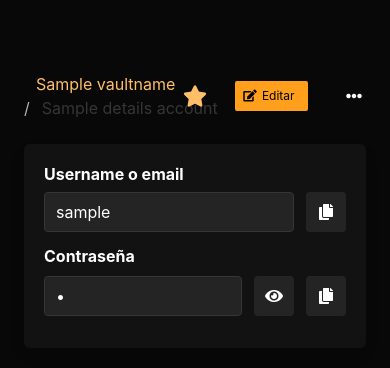
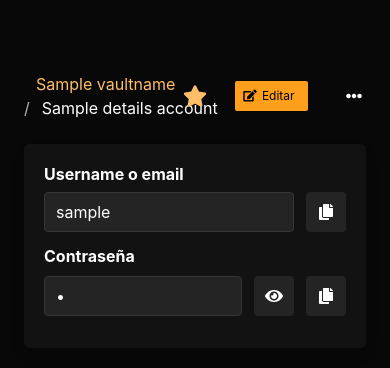
Before and after one commit to yvanvrela/11Pass, a Flask app: template app/templates/account_detail.html in a window 390 px wide. Shown: the part 52-420 px from the top of the page. Run offline with Flask 2, Linux system fonts and the light colour scheme; the template is opened without the code that fills it: values that come from a table or form of the project are taken from there, most other values are stand-ins (such as "Sample title", 1, 10 or a date in 2020); form fields are guessed from the names that the template uses.

Commit message:
change bread cumbs mobil color

```diff
--- a/app/templates/account_detail.html
+++ b/app/templates/account_detail.html
@@ -236,7 +236,7 @@ Detalles
                 </li>
 
                 <li class="is-active is-hidden-desktop is-hidden-widescreen is-hidden-fullhd is-hidden-tablet">
-                    <a href="#" aria-current="page">
+                    <a href="#" class="has-text-white" aria-current="page">
                         {{details_account['name']}}
                     </a>
                 </li>
--- a/app/templates/layout.html
+++ b/app/templates/layout.html
@@ -28,7 +28,7 @@
 
 <body class="is-dark-mode">
 
-    <nav class="navbar has-background-black">
+    <nav class="navbar has-background-black-bis">
         {% include 'navbar.html'  %}
     </nav>
 
--- a/app/templates/navbar.html
+++ b/app/templates/navbar.html
@@ -12,7 +12,7 @@
             <span aria-hidden="true"></span>
         </a>
     </div>
-    <div id="navMenu" class="navbar-menu has-text-white has-background-black has-text-right">
+    <div id="navMenu" class="navbar-menu has-text-white has-background-black-bis has-text-right">
         <div class="navbar-end">
             <span class="navbar-item">
                 <a href="{{ url_for('auth.logout') }}">
```
